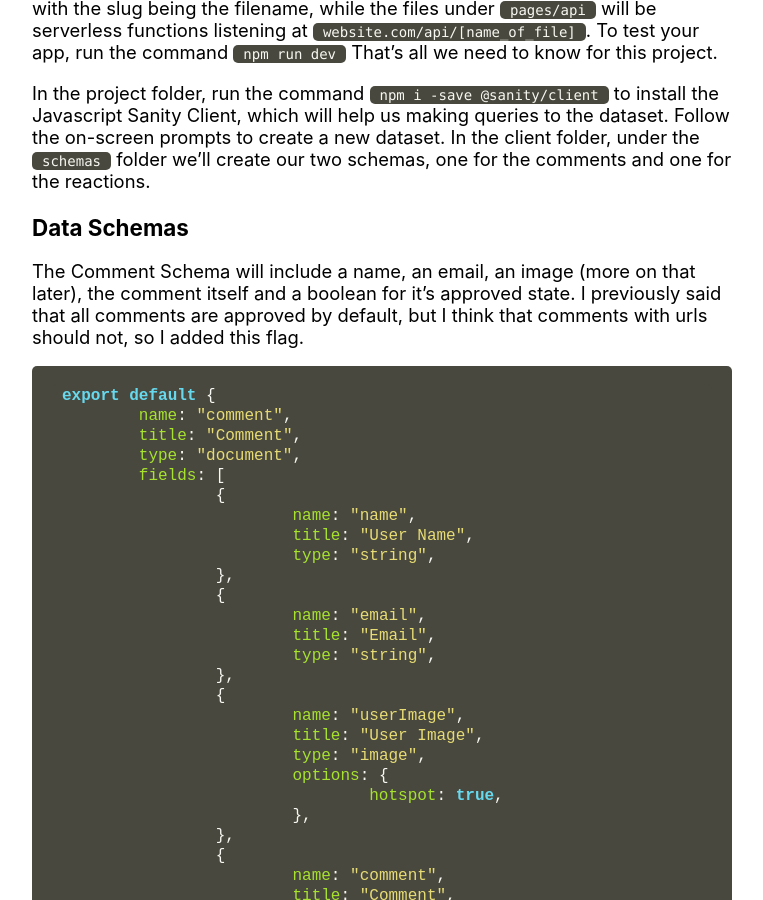
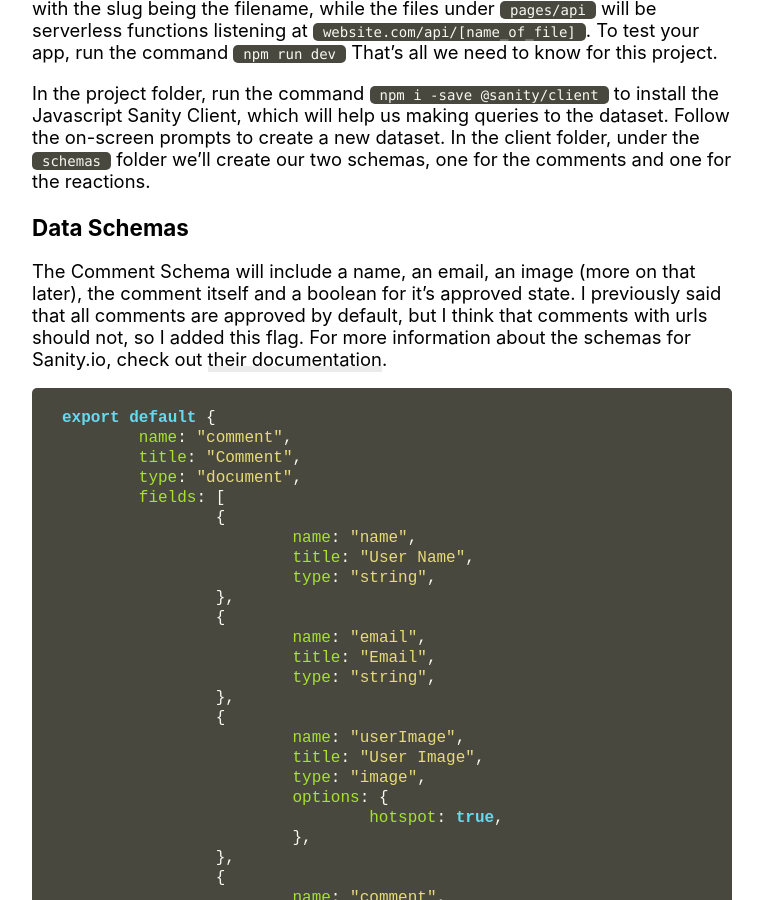
Before and after one commit to PandaSekh/PandaSekh_OldBlog, a Jekyll site: the page built from _posts/2021-01-12-react-commenting-system.md, in a window 1280 px wide and 900 px high, scrolled down 1673 px. Shown: the whole window, without its empty margins (258-1021 px from the left). Built offline with Jekyll 4.4.1, drawn with Linux system fonts in a browser that asks for light colours; comment, search, counter and statistics services are not loaded; some of the changed text lies outside the part shown.

Commit message:
Fixed some typos

````diff
--- a/_posts/2021-01-12-react-commenting-system.md
+++ b/_posts/2021-01-12-react-commenting-system.md
@@ -37,6 +37,7 @@
 
 ### Data Schemas
 The Comment Schema will include a name, an email, an image (more on that later), the comment itself and a boolean for it’s approved state. I previously said that all comments are approved by default, but I think that comments with urls should not, so I added this flag.
+For more information about the schemas for Sanity.io, check out [their documentation](https://www.sanity.io/docs/content-modelling).
 
 ```js
 export default {
@@ -280,7 +281,7 @@
 
 The new comment section is now complete! We can successfully create and save new comments.
 
-## Display Comments
+## Displaying the Comments
 To show comments, create a new folder in the `components` folder and call it `Comments`. Inside, we'll first create the component to show a single comment, so create a new file and call it `SingleComment.js`.
 This component will take a comment object from its parent and render it, simple as that.
 ```jsx
@@ -369,13 +370,13 @@
 Now that we have all the comments in our state, we can easily render them
 
 ```jsx
-	const commentList = comments?.map(comment => {
-		return <Comment key={comment._id} comment={comment} />;
-	});
+const commentList = comments?.map(comment => {
+	return <Comment key={comment._id} comment={comment} />;
+});
 
-	return (
-		<ul>{commentList}</ul>
-	);
+return (
+	<ul>{commentList}</ul>
+);
 ```
 
 That's it! Add the `AllComments` component in the `index.js` file and now you can add and see comments with real-time updates!
````
